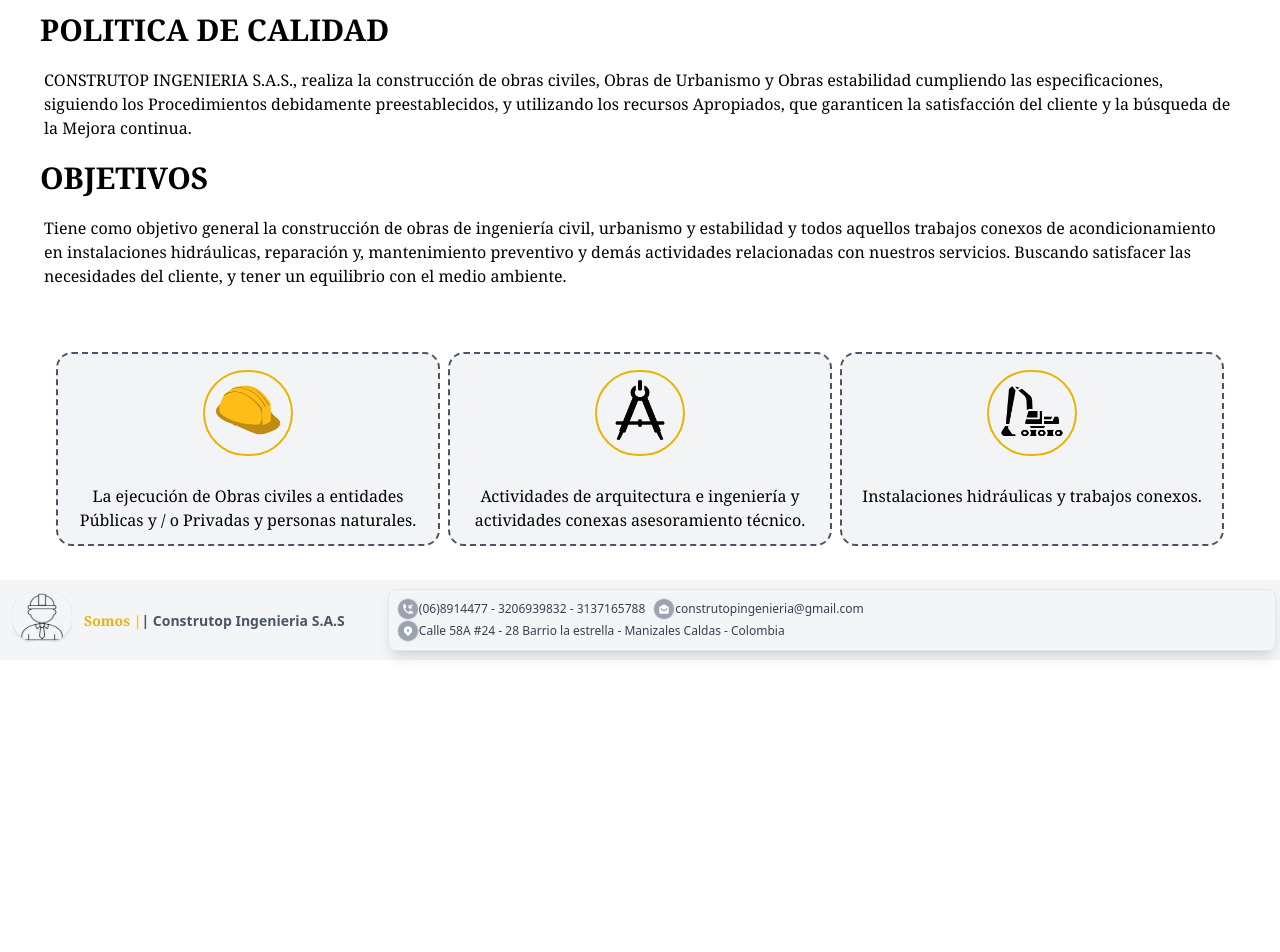
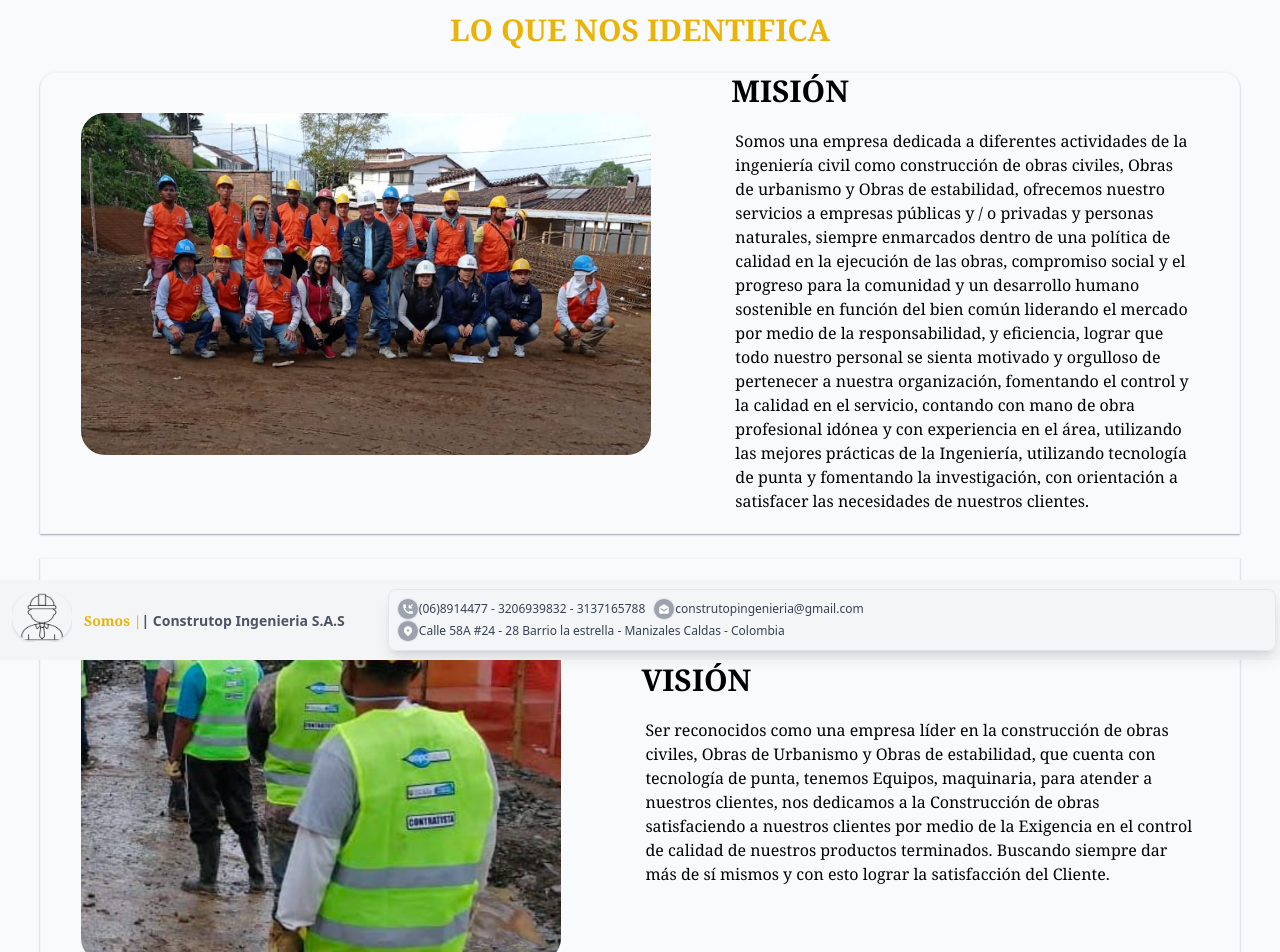
Before and after one commit to MCLRDRI15/construtop-Ingenieria, a Next.js app: page /nosotros in a window 1280 px wide. Shown: the part 140-1092 px from the top of the page. Before the commit the page ends 800 px from the top, so only its background shows below. Built offline with nearby package versions, Linux system fonts and the light colour scheme.

Commit message:
Lo que nos identifica

```diff
--- a/src/pages/nosotros/index.tsx
+++ b/src/pages/nosotros/index.tsx
@@ -7,6 +7,8 @@ import Image from "next/image";
 import brujula from "src/assets/nosotros/brujula.png";
 import casco from "src/assets/nosotros/casco.png";
 import retroexcavadora from "src/assets/nosotros/retroexcavadora.png";
+import identifica from "src/assets/identifica/identifica-1.png";
+import identifica2 from "src/assets/identifica/identifica-2.png";
 
 export default function NosotrosPage() {
   return (
@@ -35,6 +37,69 @@ export default function NosotrosPage() {
       </Head>
       <MainLayout currentPage={"Nosotros"} data={""}>
         <div className={`relative top-24 md:top-28`}>
+          <div className="py-10 bg-gray-50">
+            <div className="mx-10 text-center">
+              <span className="text-3xl font-serif text-yellow-500 font-semibold">
+                LO QUE NOS IDENTIFICA
+              </span>
+            </div>
+            <div className="mx-10 my-6 border border-gray-100 rounded-t-2xl shadow-sm shadow-gray-400 lg:flex lg::content-around">
+              <div className="p-10">
+                <Image
+                  src={identifica2}
+                  alt="Obras civiles"
+                  className="rounded-3xl"
+                />
+              </div>
+              <div className="lg:w-2/3 md:my-auto mx-10">
+                <span className="text-3xl font-serif font-semibold">
+                  MISIÓN
+                </span>
+                <p className="mx-1 my-5 text-md font-serif">
+                  Somos una empresa dedicada a diferentes actividades de la
+                  ingeniería civil como construcción de obras civiles, Obras de
+                  urbanismo y Obras de estabilidad, ofrecemos nuestro servicios
+                  a empresas públicas y / o privadas y personas naturales,
+                  siempre enmarcados dentro de una política de calidad en la
+                  ejecución de las obras, compromiso social y el progreso para
+                  la comunidad y un desarrollo humano sostenible en función del
+                  bien común liderando el mercado por medio de la
+                  responsabilidad, y eficiencia, lograr que todo nuestro
+                  personal se sienta motivado y orgulloso de pertenecer a
+                  nuestra organización, fomentando el control y la calidad en el
+                  servicio, contando con mano de obra profesional idónea y con
+                  experiencia en el área, utilizando las mejores prácticas de la
+                  Ingeniería, utilizando tecnología de punta y fomentando la
+                  investigación, con orientación a satisfacer las necesidades de
+                  nuestros clientes.
+                </p>
+              </div>
+            </div>
+            <div className="mx-10 my-6 border border-gray-100 rounded-b-2xl shadow-sm shadow-gray-400 lg:flex lg::content-around">
+              <div className="p-10 text-center">
+                <Image
+                  src={identifica}
+                  alt="Obras civiles"
+                  className="rounded-3xl"
+                />
+              </div>
+              <div className="lg:w-2/3 md:my-auto mx-10">
+                <span className="text-3xl font-serif font-semibold">
+                  VISIÓN
+                </span>
+                <p className="mx-1 my-5 text-md font-serif">
+                  Ser reconocidos como una empresa líder en la construcción de
+                  obras civiles, Obras de Urbanismo y Obras de estabilidad, que
+                  cuenta con tecnología de punta, tenemos Equipos, maquinaria,
+                  para atender a nuestros clientes, nos dedicamos a la
+                  Construcción de obras satisfaciendo a nuestros clientes por
+                  medio de la Exigencia en el control de calidad de nuestros
+                  productos terminados. Buscando siempre dar más de sí mismos y
+                  con esto lograr la satisfacción del Cliente.
+                </p>
+              </div>
+            </div>
+          </div>
           <div className="py-10">
             <div className="mx-10">
               <span className="text-3xl font-serif font-semibold">
```
Also changed, not shown: src/assets/identifica/identifica-1.png (added), src/assets/identifica/identifica-2.png (added).
